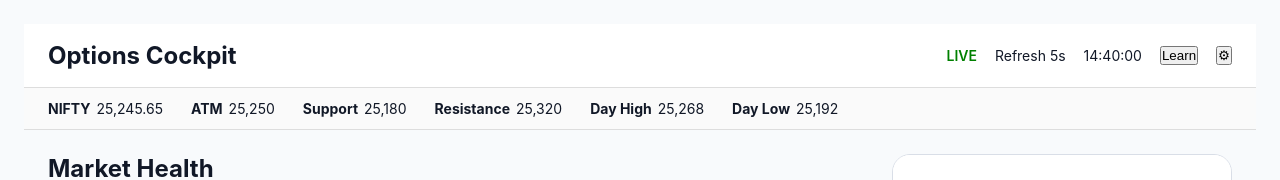
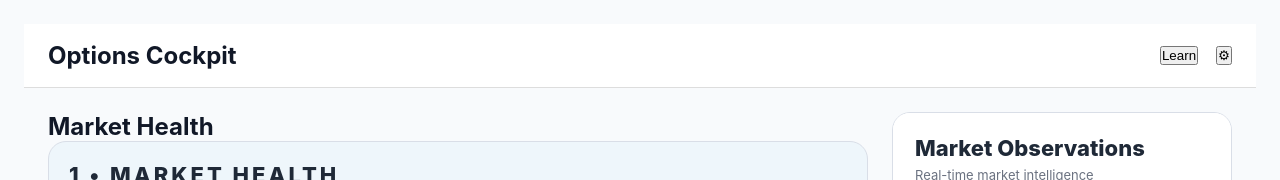
Before and after one commit to imran9977/options-cockpit, a React (Vite) app in the folder options-cockpit/: page / in a window 1280 px wide. Shown: the top 180 px of the page. Built offline with nearby package versions, Linux system fonts and the light colour scheme; no server answers.

Commit message:
Market Ribbon removed

```diff
--- a/options-cockpit/src/components/Header.tsx
+++ b/options-cockpit/src/components/Header.tsx
@@ -21,11 +21,6 @@ function Header() {
           fontSize: "14px",
         }}
       >
-        <span style={{ color: "green", fontWeight: 600 }}>LIVE</span>
-
-        <span>Refresh 5s</span>
-
-        <span>14:40:00</span>
 
         <button>Learn</button>
 
--- a/options-cockpit/src/pages/Dashboard.tsx
+++ b/options-cockpit/src/pages/Dashboard.tsx
@@ -113,8 +113,6 @@ function Dashboard() {
     <>
       <Header />
 
-      <MarketRibbon />
-
       <main className="flex gap-6 p-6">
 
         <div className="flex-1">
```
